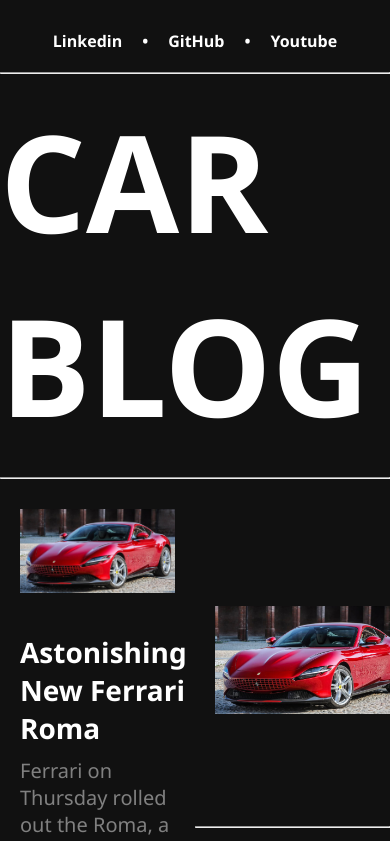
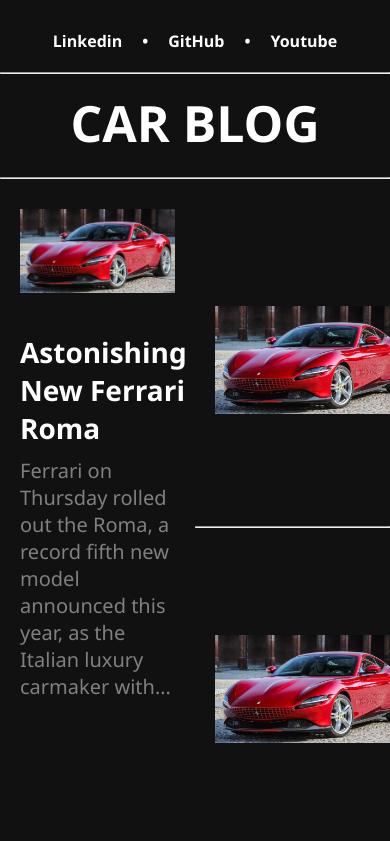
Before and after one commit to Weddly/angular-blog, an Angular app: page / in a window 390 px wide. Shown: the top 841 px of the page. Built offline with nearby package versions, Linux system fonts and the light colour scheme.

Commit message:
Responsivite with Media Queries example

```diff
--- a/src/app/components/menu-title/menu-title.component.ts
+++ b/src/app/components/menu-title/menu-title.component.ts
@@ -3,7 +3,7 @@
 @Component({
   selector: 'app-menu-title',
   templateUrl: './menu-title.component.html',
-  styleUrls: ['./menu-title.component.css']
+  styleUrls: ['./menu-title.component.css', './menu-title.responsive.component.css']
 })
 export class MenuTitleComponent {
 
--- /dev/null
+++ b/src/app/components/menu-title/menu-title.responsive.component.css
@@ -0,0 +1,6 @@
+/* Media Queries */
+@media screen and (max-width:800px) {
+  .container__menu-title > h1 {
+    font-size: 50px;
+  }
+}
```
